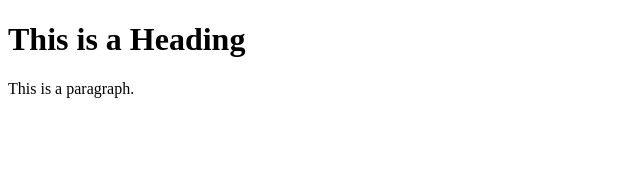
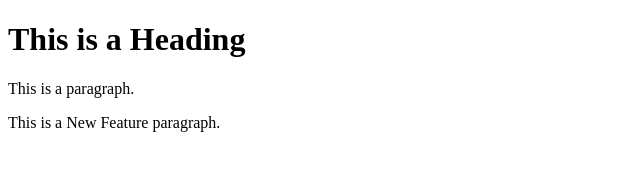
Before and after one commit to bearkant/CettingStarted, a plain HTML site: page index.html in a window 1280 px wide. Shown: the whole page, without its empty margins (0-640 px from the left). Drawn offline with Linux system fonts and the light colour scheme.

Commit message:
Added paragraph

```diff
--- a/index.html
+++ b/index.html
@@ -7,6 +7,7 @@
 
 <h1>This is a Heading</h1>
 <p>This is a paragraph.</p>
+<p>This is a New Feature paragraph.</p>
 
 </body>
 </html>
```
